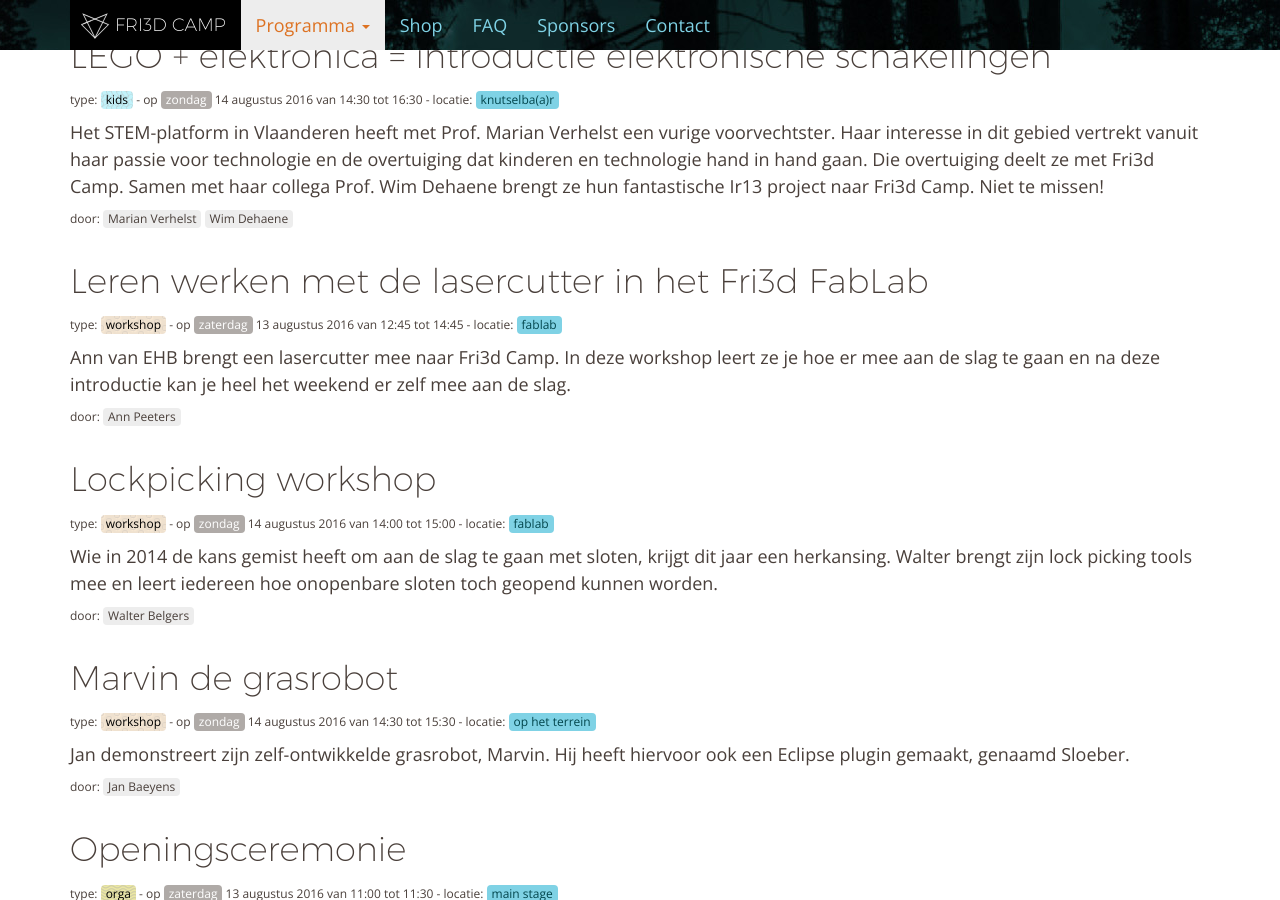
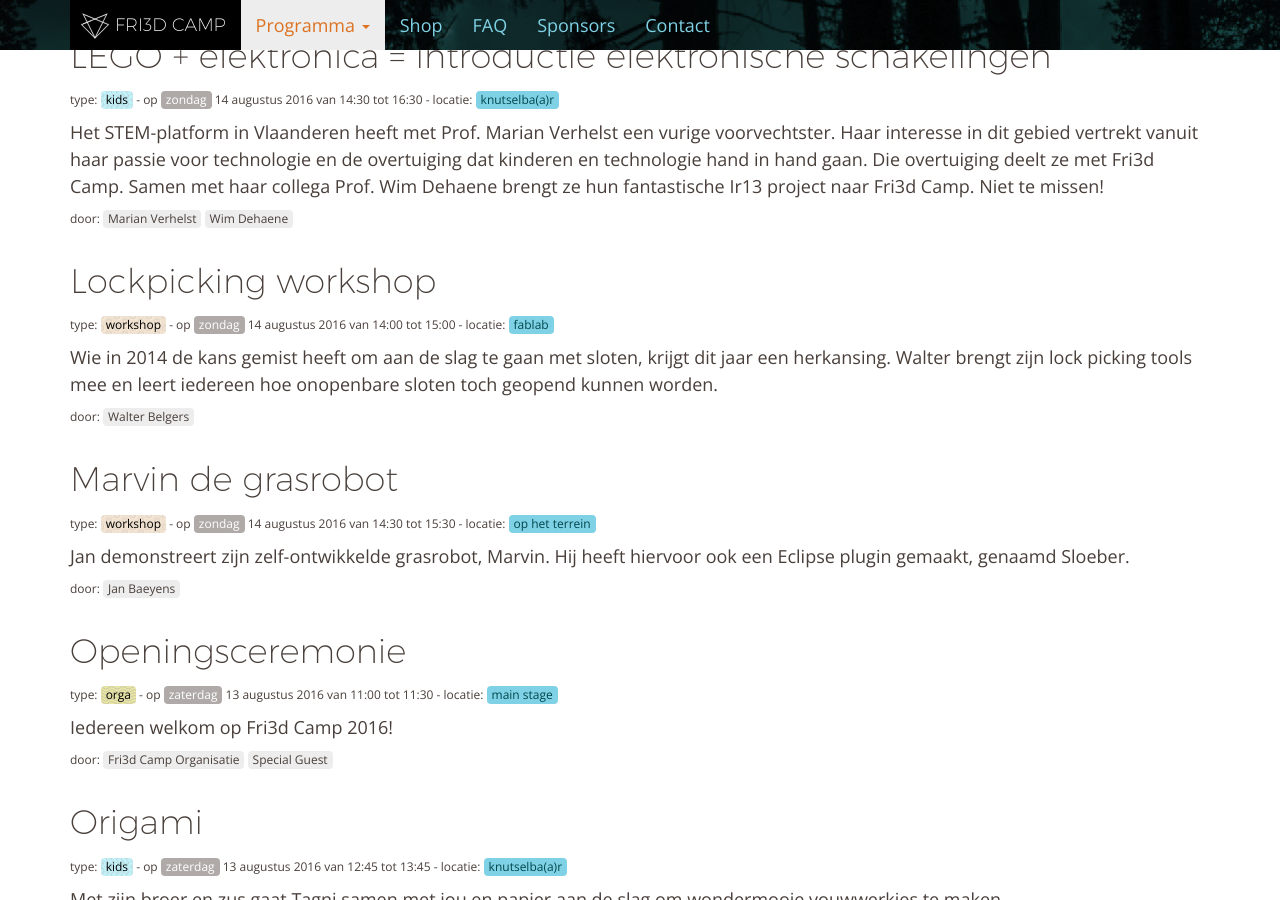
Before and after one commit to Fri3dCamp/fri3dweb2016, a Jekyll site: the page built from programma/index.md, in a window 1280 px wide and 900 px high, scrolled down 8626 px. Built offline with Jekyll 4.4.1, drawn with Linux system fonts in a browser that asks for light colours; nearby versions of some CDN libraries; some of the changed text lies outside the part shown.

Commit message:
reshuffling tracks at the fablab a bit

```diff
--- a/_data/activities.json
+++ b/_data/activities.json
@@ -13,7 +13,7 @@
          "end":"15:15"
       },
       "description":"Liselore vindt dat iedereen die al's een 3D pen heeft geprobeerd daar nooit goed mee leren werken heeft. Dat wil ze veranderen.",
-      "track":"soldeerhoek"
+      "track":"fablab"
    },
    {
       "type":"workshop",
@@ -731,11 +731,11 @@
       "timing":{
          "date":"13 augustus 2016",
          "day":"zaterdag",
-         "start":"14:45",
-         "end":"15:45"
+         "start":"14:30",
+         "end":"15:30"
       },
       "description":"Zelfs zonder een echte Arduino kan je er toch mee aan de slag. Dankzij de Circuits.io website kan je virtueel aan de slag met deze hardware. Bruce legt de werking uit en begeleidt je bij je eerste stappen.",
-      "track":"fablab"
+      "track":"soldeerhoek"
    },
    {
       "type":"workshop",
@@ -834,22 +834,6 @@
       },
       "description":"Het STEM-platform in Vlaanderen heeft met Prof. Marian Verhelst een vurige voorvechtster. Haar interesse in dit gebied vertrekt vanuit haar passie voor technologie en de overtuiging dat kinderen en technologie hand in hand gaan. Die overtuiging deelt ze met Fri3d Camp. Samen met haar collega Prof. Wim Dehaene brengt ze hun fantastische Ir13 project naar Fri3d Camp. Niet te missen!",
       "track":"knutselba(a)r"
-   },
-   {
-     "type":"workshop",
-     "title":"Leren werken met de lasercutter in het Fri3d FabLab",
-     "speakers":[
-        "Ann Peeters"
-     ],
-     "id":32,
-     "timing":{
-        "date":"13 augustus 2016",
-        "day":"zaterdag",
-        "start":"12:45",
-        "end":"14:45"
-     },
-     "description":"Ann van EHB brengt een lasercutter mee naar Fri3d Camp. In deze workshop leert ze je hoe er mee aan de slag te gaan en na deze introductie kan je heel het weekend er zelf mee aan de slag.",
-     "track":"fablab"
    },
    {
       "type":"workshop",
```
